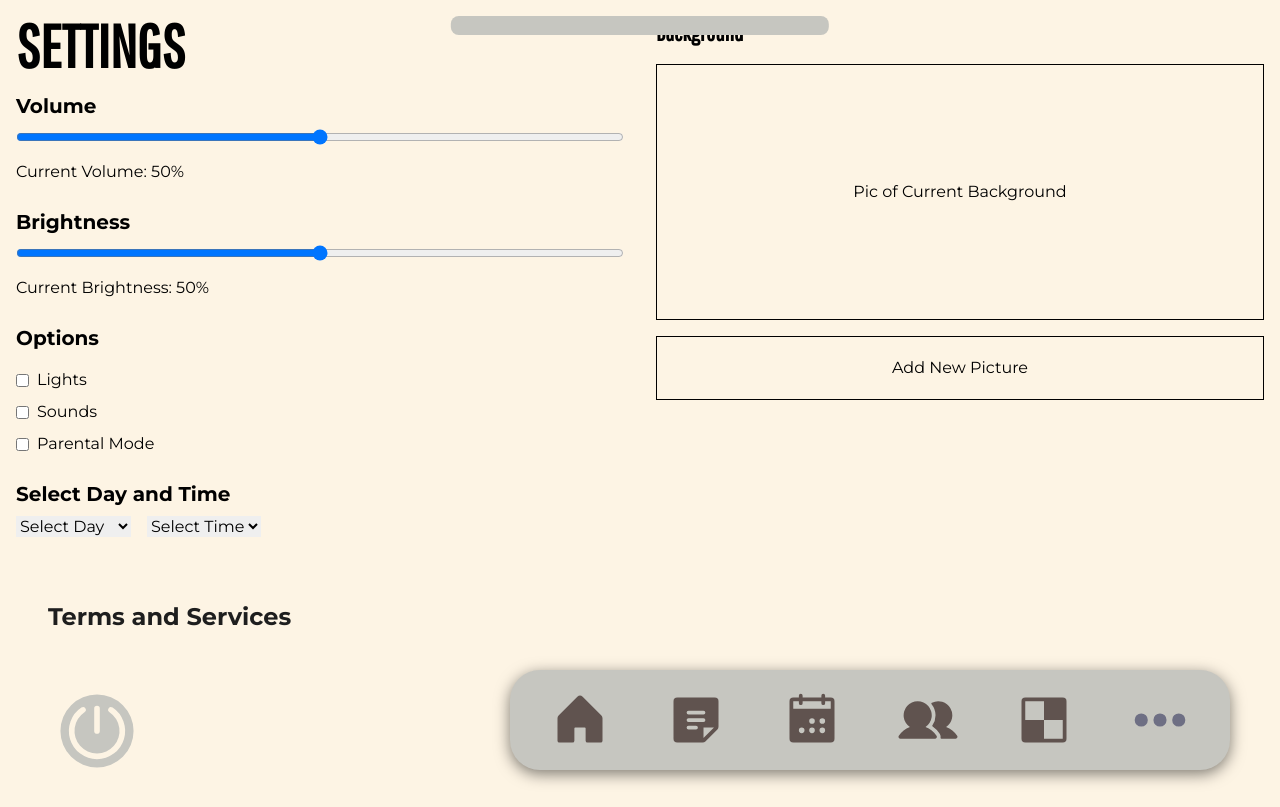
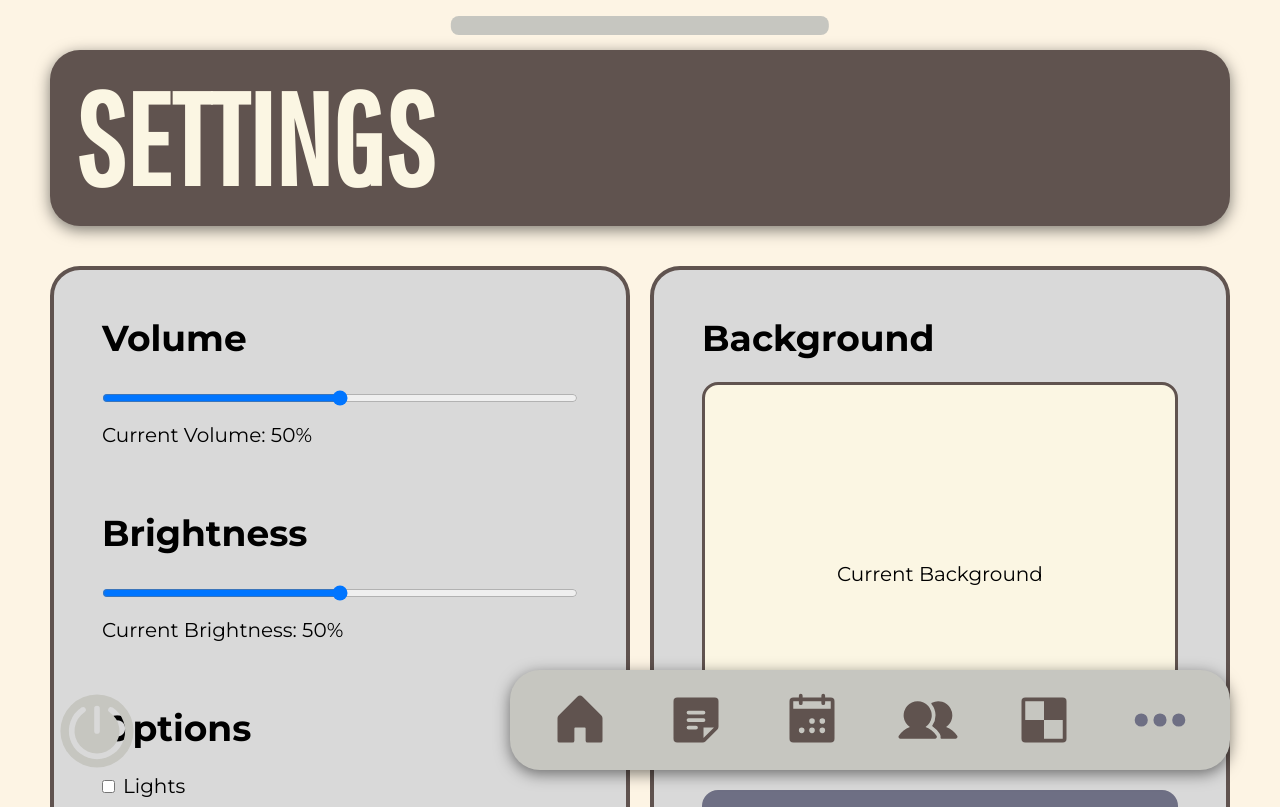
Before and after one commit to koningmalik412/3801-smart-table, a React (Create React App) app in the folder client/: page /settings in a window 1280 px wide. Shown: the top 807 px of the page. Built offline with nearby package versions, Linux system fonts and the light colour scheme.

Commit message:
Fix setting style

```diff
--- a/client/src/pages/Settings/index.js
+++ b/client/src/pages/Settings/index.js
@@ -19,44 +19,45 @@ const Settings = () => {
   };
 
   return (
-    <div className="flex">
+    <div className="flex-column pt-[50px] pl-[50px] pr-[50px] h-screen">
       {/* Left Half */}
-      <div className="w-1/2 p-4">
-        {/* Made the SETTINGS title much bigger */}
-        <h5 className="text-6xl font-bold mb-4">SETTINGS</h5>
-
+      <div className="block w-full p-6 bg-brown rounded-[30px] shadow-[0px_4px_15px_rgba(0,0,0,0.5)]">
+        <h5 className="text-9xl font-bold text-[#FBF6E3]">SETTINGS</h5>
+      </div>
+      <div className="flex mt-10 gap-5">
+        <div className="w-1/2 p-12 border-4 border-brown rounded-[30px] bg-lightblue">
           {/* Volume Slider */}
-        <div className="mb-6">
-          <label className="block text-xl font-bold mb-2">Volume</label>
+          <div className="mb-16">
+            <label className="block text-4xl font-bold mb-2">Volume</label>
             <input
               type="range"
               min="0"
               max="100"
               value={volume}
               onChange={(e) => setVolume(e.target.value)}
-            className="w-full"
+              className="w-full mt-6"
             />
-          <p className="mt-2">Current Volume: {volume}%</p>
+            <p className="mt-2 text-xl">Current Volume: {volume}%</p>
           </div>
 
           {/* Brightness Slider */}
-        <div className="mb-6">
-          <label className="block text-xl font-bold mb-2">Brightness</label>
+          <div className="mb-16">
+            <label className="block text-4xl font-bold mb-2">Brightness</label>
             <input
               type="range"
               min="0"
               max="100"
               value={brightness}
               onChange={(e) => setBrightness(e.target.value)}
-            className="w-full"
+              className="w-full mt-6"
             />
-          <p className="mt-2">Current Brightness: {brightness}%</p>
+            <p className="mt-2 text-xl">Current Brightness: {brightness}%</p>
           </div>
 
           {/* Checkboxes */}
-        <div className="mb-6">
-          <label className="block text-xl font-bold mb-4">Options</label>
-          <div className="flex flex-col space-y-2">
+          <div className="mb-16">
+            <label className="block text-4xl font-bold mb-4">Options</label>
+            <div className="flex flex-col space-y-2 mt-6">
               <label className="inline-flex items-center">
                 <input
                   type="checkbox"
@@ -65,7 +66,7 @@ const Settings = () => {
                   onChange={handleOptionChange}
                   className="form-checkbox"
                 />
-              <span className="ml-2">Lights</span>
+                <span className="ml-2 text-xl">Lights</span>
               </label>
               <label className="inline-flex items-center">
                 <input
@@ -75,7 +76,7 @@ const Settings = () => {
                   onChange={handleOptionChange}
                   className="form-checkbox"
                 />
-              <span className="ml-2">Sounds</span>
+                <span className="ml-2 text-xl">Sounds</span>
               </label>
               <label className="inline-flex items-center">
                 <input
@@ -85,17 +86,17 @@ const Settings = () => {
                   onChange={handleOptionChange}
                   className="form-checkbox"
                 />
-              <span className="ml-2">Parental Mode</span>
+                <span className="ml-2 text-xl">Parental Mode</span>
               </label>
             </div>
           </div>
 
           {/* Day and Time Dropdown */}
-        <div className="mb-6">
-          <label className="block text-xl font-bold mb-2">
+          <div className="mb-16">
+            <label className="block text-4xl font-bold mb-2">
               Select Day and Time
             </label>
-          <div className="flex space-x-4">
+            <div className="flex space-x-4 mt-6">
               {/* Day Dropdown */}
               <select
                 value={selectedDay}
@@ -129,25 +130,26 @@ const Settings = () => {
           </div>
 
           {/* Added Terms and Services Button */}
-        <button className="bg-blue-500 hover:bg-blue-700 text-black font-bold py-4 px-8 rounded text-2xl mt-6">
+          <button className="bg-blue text-white font-bold py-4 px-8 rounded-2xl text-2xl mt-6">
             Terms and Services
           </button>
         </div>
 
         {/* Right Half */}
-      <div className="w-1/2 p-4">
-        <h5 className="text-2xl font-bold mb-4">Background</h5>
-        <div className="space-y-4">
+        <div className="w-1/2 p-12 border-4 border-brown rounded-[30px] bg-lightblue flex flex-col justify-between">
+          <div>
+            <p className="text-4xl font-bold mb-4">Background</p>
+            <div className="space-y-6 mt-6">
               <div
-            className="border border-gray-300 p-4 text-center cursor-pointer h-64 flex items-center justify-center"
+                className="border-[3px] border-brown bg-base rounded-2xl p-4 text-center text-xl cursor-pointer h-96 flex items-center justify-center"
                 onClick={() => {
                   /* handle click */
                 }}
               >
-            Pic of Current Background
+                Current Background
               </div>
               <div
-            className="border border-gray-300 p-4 text-center cursor-pointer h-16 flex items-center justify-center"
+                className="bg-blue text-white font-bold rounded-2xl p-4 text-xl text-center cursor-pointer h-16 flex items-center justify-center"
                 onClick={() => {
                   /* handle click */
                 }}
@@ -156,6 +158,12 @@ const Settings = () => {
               </div>
             </div>
           </div>
+
+          <button className="bg-blue mx-auto text-white font-bold py-4 px-12 rounded-2xl text-2xl mt-6">
+            Save Settings
+          </button>
+        </div>
+      </div>
     </div>
   );
 };
```
Lines whose indentation alone changed are shown as unchanged.
